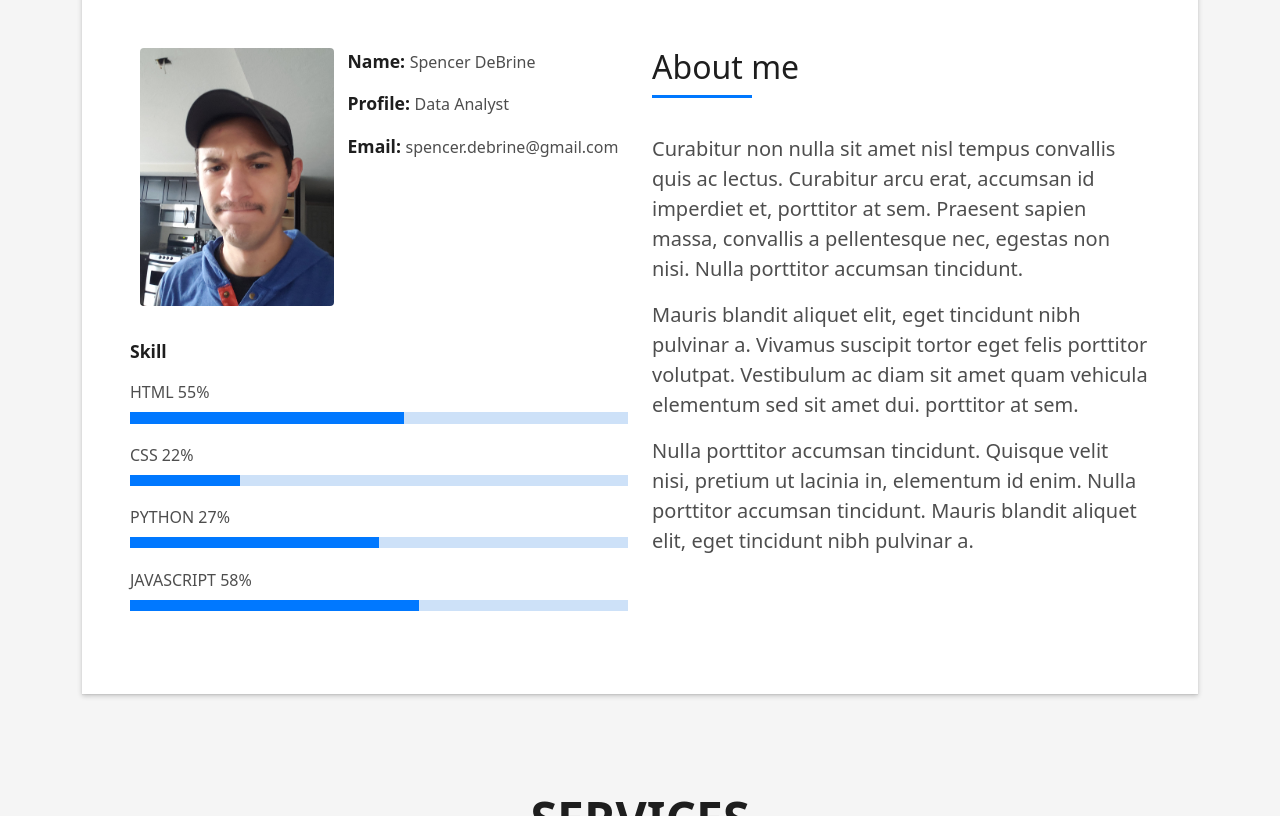
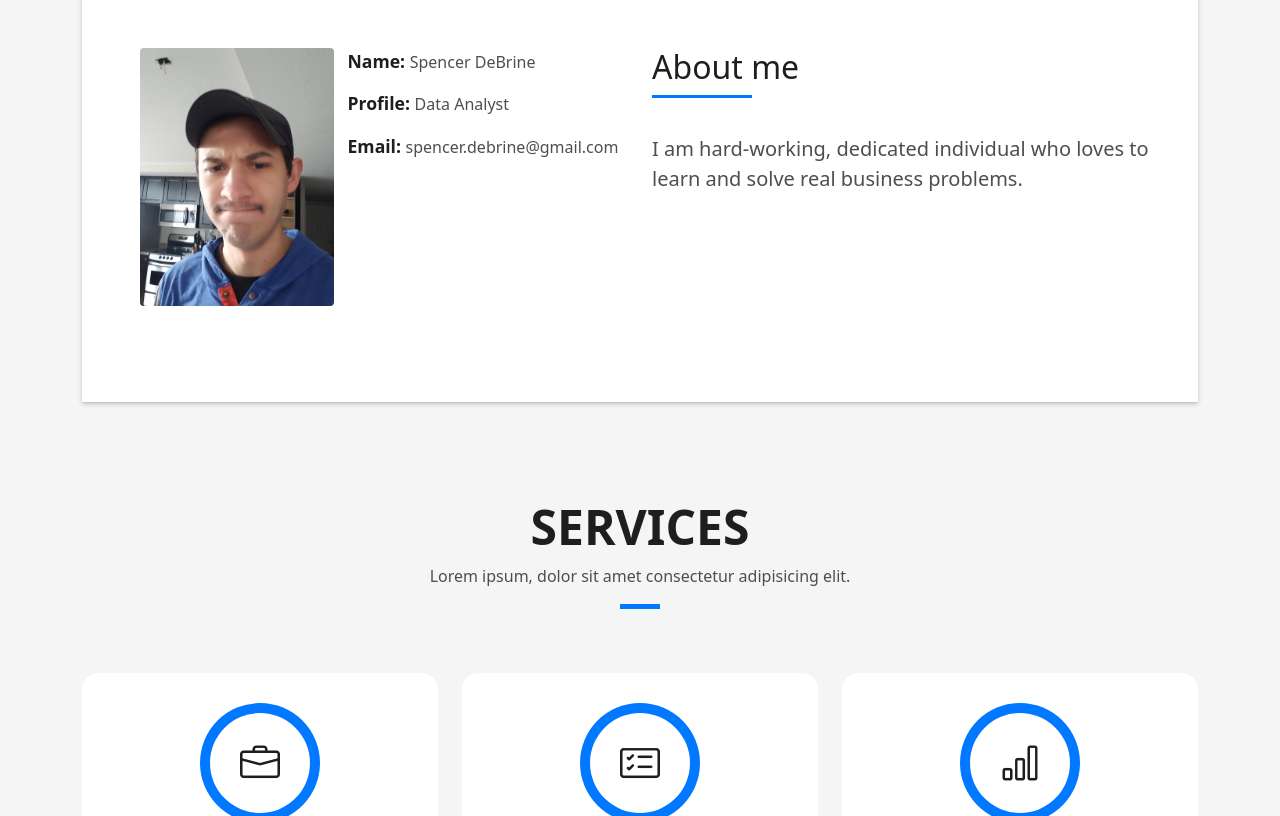
Before and after one commit to debst12/debst12.github.io, a plain HTML site: page index.html in a window 1280 px wide. Shown: the part 880-1696 px from the top of the page. Drawn offline with Linux system fonts and the light colour scheme.

Commit message:
Basic Changes

```diff
--- a/index.html
+++ b/index.html
@@ -111,7 +111,7 @@
                             </div>
                           </div>
                         </div>
-                        <div class="skill-mf">
+                        <!-- <div class="skill-mf">
                           <p class="title-s">Skill</p>
                           <span>HTML</span> <span class="pull-right">55%</span>
                           <div class="progress">
@@ -129,7 +129,7 @@
                           <div class="progress">
                             <div class="progress-bar" role="progressbar" style="width: 58%" aria-valuenow="58" aria-valuemin="0" aria-valuemax="100"></div>
                           </div>
-                        </div>
+                        </div> -->
                       </div>
                       <div class="col-md-6">
                         <div class="about-me pt-4 pt-md-0">
@@ -139,20 +139,18 @@
                             </h5>
                           </div>
                           <p class="lead">
-                            Curabitur non nulla sit amet nisl tempus convallis quis ac lectus. Curabitur arcu erat, accumsan id
-                            imperdiet et, porttitor
-                            at sem. Praesent sapien massa, convallis a pellentesque nec, egestas non nisi. Nulla
-                            porttitor accumsan tincidunt.
+                            I am hard-working, dedicated individual who loves to learn and solve real business problems.
+
                           </p>
                           <p class="lead">
-                            Mauris blandit aliquet elit, eget tincidunt nibh pulvinar a. Vivamus suscipit tortor eget felis
+                            <!-- Mauris blandit aliquet elit, eget tincidunt nibh pulvinar a. Vivamus suscipit tortor eget felis
                             porttitor volutpat. Vestibulum
-                            ac diam sit amet quam vehicula elementum sed sit amet dui. porttitor at sem.
+                            ac diam sit amet quam vehicula elementum sed sit amet dui. porttitor at sem. -->
                           </p>
                           <p class="lead">
-                            Nulla porttitor accumsan tincidunt. Quisque velit nisi, pretium ut lacinia in, elementum id enim.
+                            <!-- Nulla porttitor accumsan tincidunt. Quisque velit nisi, pretium ut lacinia in, elementum id enim.
                             Nulla porttitor accumsan
-                            tincidunt. Mauris blandit aliquet elit, eget tincidunt nibh pulvinar a.
+                            tincidunt. Mauris blandit aliquet elit, eget tincidunt nibh pulvinar a. -->
                           </p>
                         </div>
                       </div>
@@ -723,7 +721,7 @@
                             </p>
                             <ul class="list-ico">
                               <li><span class="bi bi-geo-alt"></span> 329 WASHINGTON ST BOSTON, MA 02108</li>
-                              <li><span class="bi bi-phone"></span> (617) 557-0089</li>
+                              <!-- <li><span class="bi bi-phone"></span> (617) 557-0089</li> -->
                               <li><span class="bi bi-envelope"></span> contact@example.com</li>
                             </ul>
                           </div>
```
